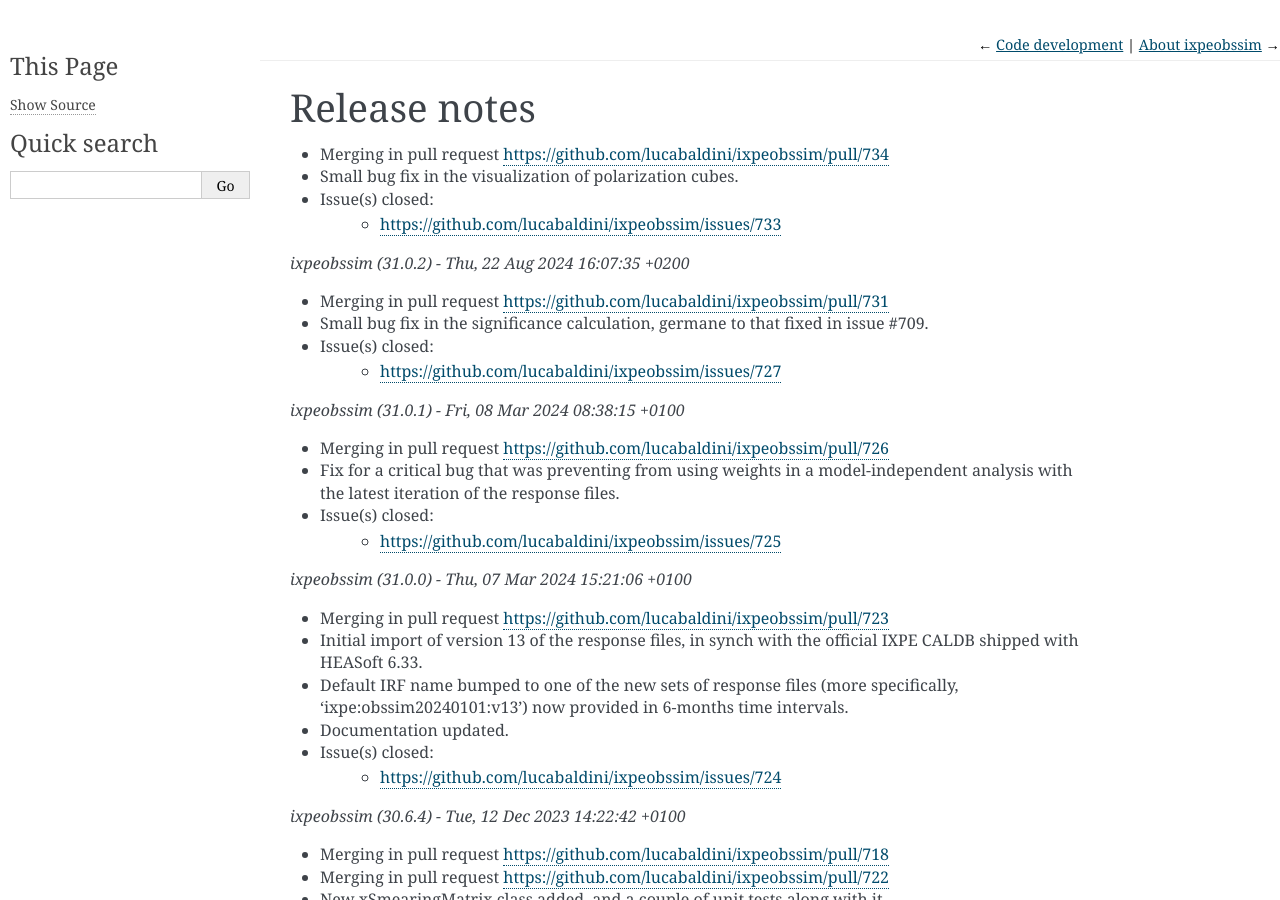
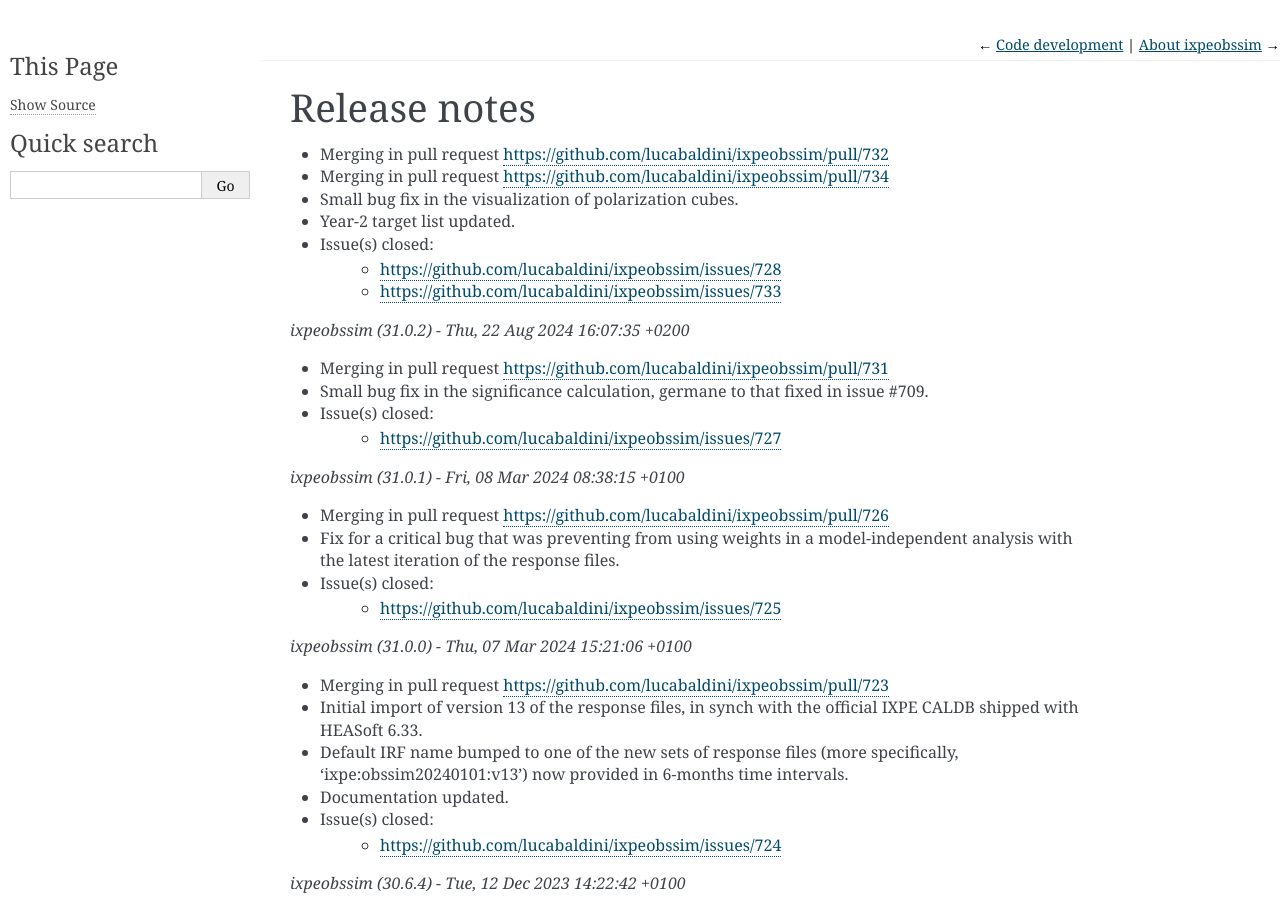
Before and after one commit to lucabaldini/ixpeobssim, a Sphinx documentation site: the page built from docs/release_notes.rst, in a window 1280 px wide and 900 px high. Built offline with Sphinx 7.4.7, drawn with Linux system fonts in a browser that asks for light colours; formulas are drawn with MathJax 3.

Commit message:
Updated release notes.

```diff
--- a/docs/release_notes.rst
+++ b/docs/release_notes.rst
@@ -3,11 +3,13 @@
 Release notes
 =============
 
+* Merging in pull request https://github.com/lucabaldini/ixpeobssim/pull/732
 * Merging in pull request https://github.com/lucabaldini/ixpeobssim/pull/734
 * Small bug fix in the visualization of polarization cubes.
-* Issue(s) closed:
+* Year-2 target list updated.
+* Issue(s) closed:
+      * https://github.com/lucabaldini/ixpeobssim/issues/728
       * https://github.com/lucabaldini/ixpeobssim/issues/733
-
 
 *ixpeobssim (31.0.2) - Thu, 22 Aug 2024 16:07:35 +0200*
 
```
